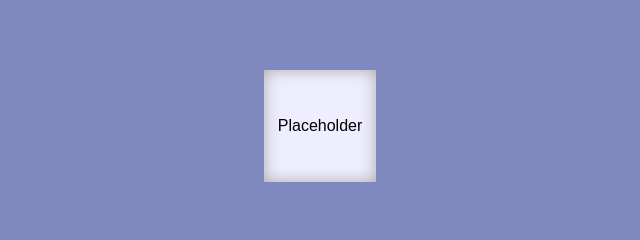
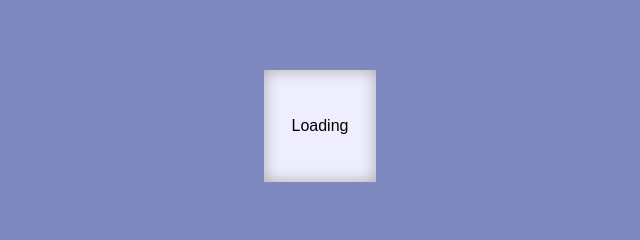
Before and after one commit to reanjr/tacdom, a website: page public/tacdom.html in a window 1280 px wide. Shown: the part 274-514 px from the top of the page, 320-960 px from the left. Drawn offline with nearby package versions, Linux system fonts and the light colour scheme; files that its build step writes are made by us from their sources.

Commit message:
changed placeholder into a Loading message

```diff
--- a/public/tacdom.html
+++ b/public/tacdom.html
@@ -10,7 +10,9 @@
 
 <body>
 
-    <div id="tacdom">Placeholder</div>
+    <div id="tacdom">
+        <div class="blurb">Loading</div>
+    </div>
 
 </body>
 
```
